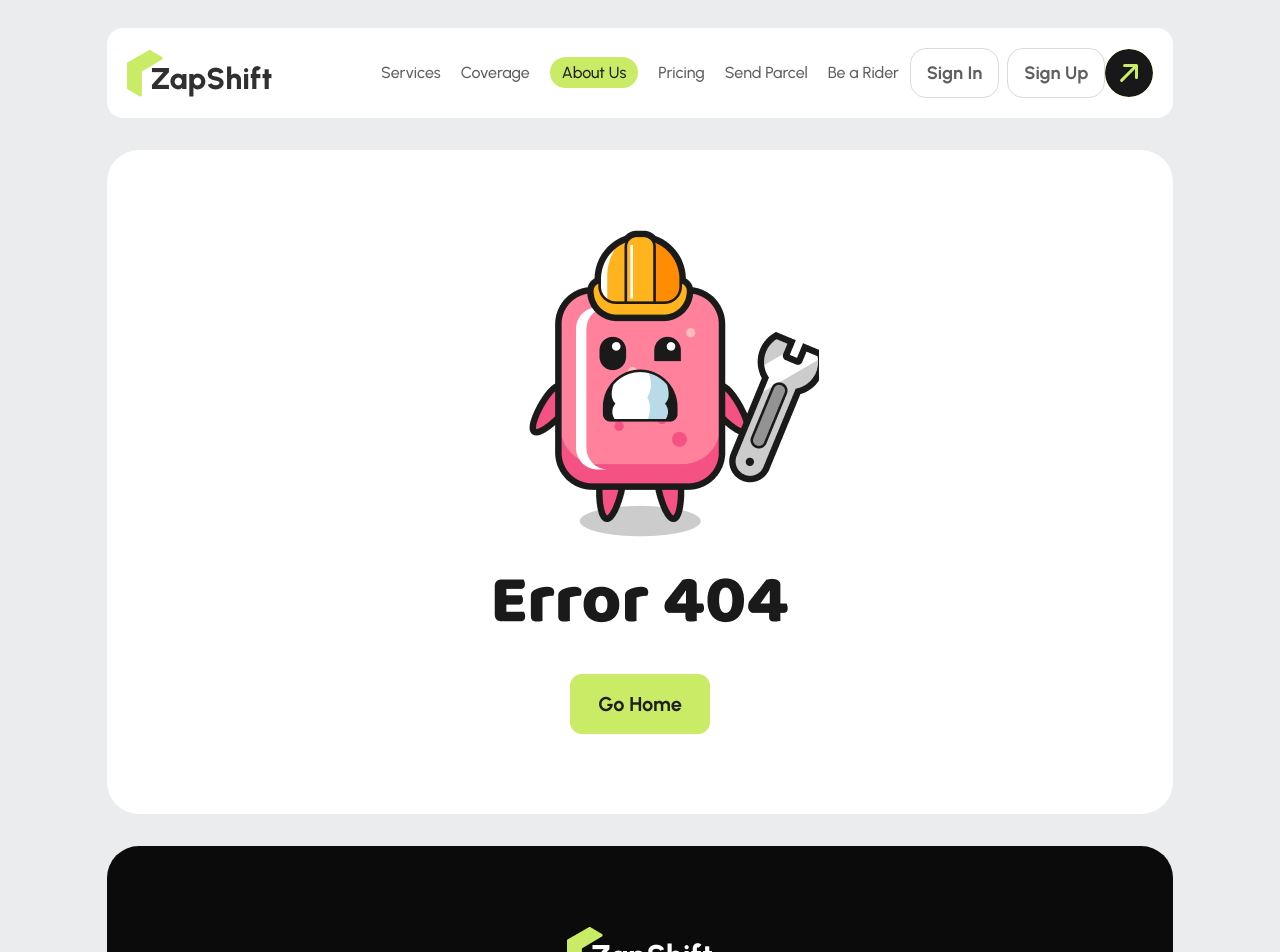
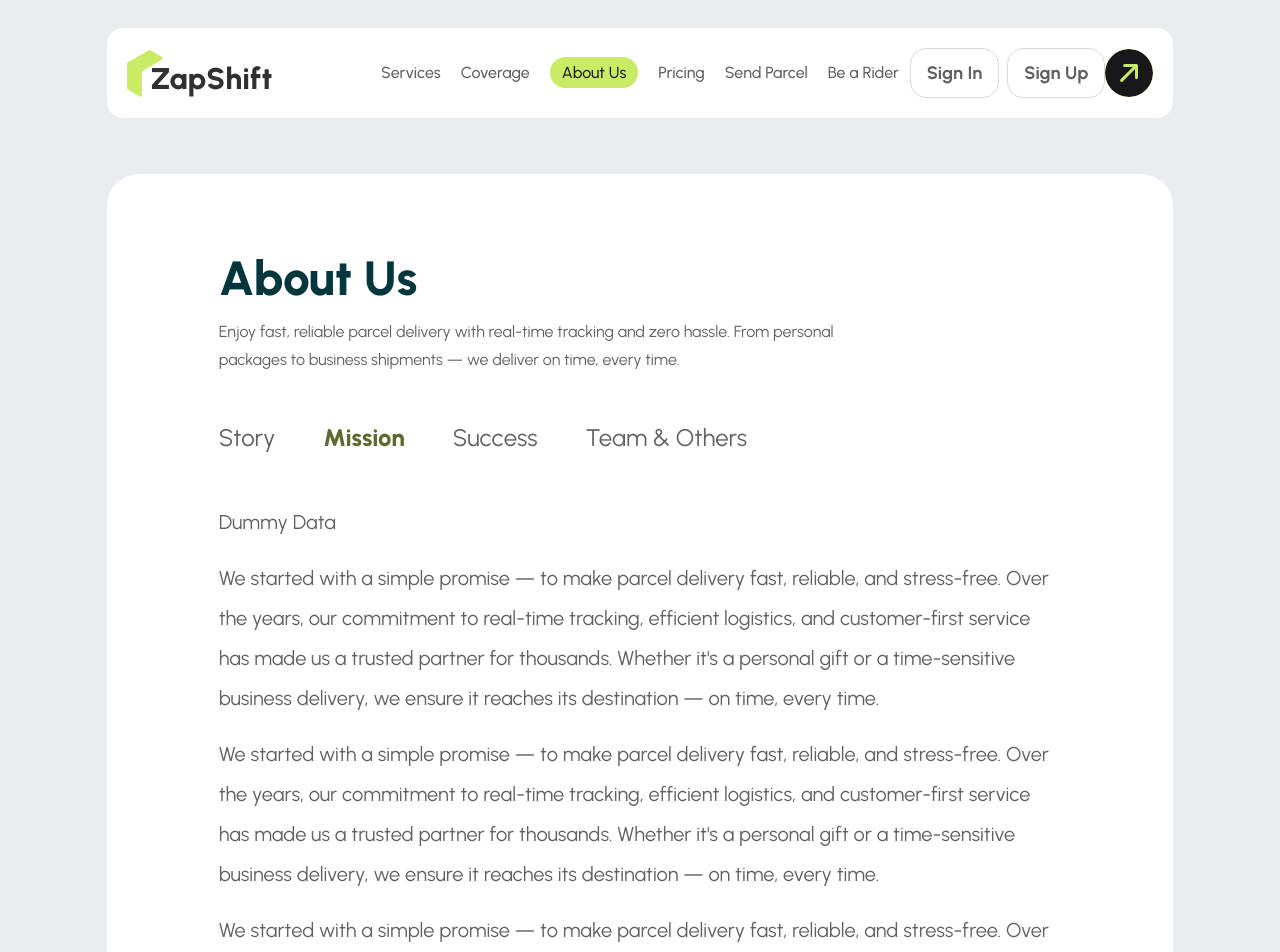
Before and after one commit to sh4aadman/Zap-Shift, a React (Vite) app in the folder Zap-Shift-Client/: page /about-us/mission in a window 1280 px wide. Shown: the top 952 px of the page. Built offline with nearby package versions, Linux system fonts and the light colour scheme; no server answers.

Commit message:
created about us

```diff
--- a/Zap-Shift-Client/src/pages/AboutUs/AboutUs.jsx
+++ b/Zap-Shift-Client/src/pages/AboutUs/AboutUs.jsx
@@ -1,5 +1,51 @@
+import { NavLink, Outlet } from "react-router";
+
 function AboutUs() {
-  return <div>About Us</div>;
+  return (
+    <div className="mt-14 mb-16 px-28 py-20 rounded-4xl bg-white">
+      <h2 className="font-extrabold text-5xl text-secondary">About Us</h2>
+      <p className="mt-4 mb-12 text-base text-accent leading-7">
+        Enjoy fast, reliable parcel delivery with real-time tracking and zero
+        hassle. From personal <br /> packages to business shipments — we deliver
+        on time, every time.
+      </p>
+      <div className="flex items-center gap-12">
+        <NavLink
+          to={"/about-us/story"}
+          className={({ isActive }) =>
+            `text-2xl ${isActive ? "font-extrabold text-[#5B6A2E]" : "text-accent"}`
+          }
+        >
+          Story
+        </NavLink>
+        <NavLink
+          to={"/about-us/mission"}
+          className={({ isActive }) =>
+            `text-2xl ${isActive ? "font-extrabold text-[#5B6A2E]" : "text-accent"}`
+          }
+        >
+          Mission
+        </NavLink>
+        <NavLink
+          to={"/about-us/success"}
+          className={({ isActive }) =>
+            `text-2xl ${isActive ? "font-extrabold text-[#5B6A2E]" : "text-accent"}`
+          }
+        >
+          Success
+        </NavLink>
+        <NavLink
+          to={"/about-us/team-and-others"}
+          className={({ isActive }) =>
+            `text-2xl ${isActive ? "font-extrabold text-[#5B6A2E]" : "text-accent"}`
+          }
+        >
+          Team & Others
+        </NavLink>
+      </div>
+      <Outlet />
+    </div>
+  );
 }
 
 export default AboutUs;
--- /dev/null
+++ b/Zap-Shift-Client/src/pages/AboutUs/components/Mission/Mission.jsx
@@ -0,0 +1,33 @@
+function Mission() {
+  return (
+    <div className="mt-12 text-xl text-accent leading-10">
+      <p>Dummy Data</p>
+      <p className="mt-4">
+        We started with a simple promise — to make parcel delivery fast,
+        reliable, and stress-free. Over the years, our commitment to real-time
+        tracking, efficient logistics, and customer-first service has made us a
+        trusted partner for thousands. Whether it's a personal gift or a
+        time-sensitive business delivery, we ensure it reaches its destination —
+        on time, every time.
+      </p>
+      <p className="mt-4">
+        We started with a simple promise — to make parcel delivery fast,
+        reliable, and stress-free. Over the years, our commitment to real-time
+        tracking, efficient logistics, and customer-first service has made us a
+        trusted partner for thousands. Whether it's a personal gift or a
+        time-sensitive business delivery, we ensure it reaches its destination —
+        on time, every time.
+      </p>
+      <p className="mt-4">
+        We started with a simple promise — to make parcel delivery fast,
+        reliable, and stress-free. Over the years, our commitment to real-time
+        tracking, efficient logistics, and customer-first service has made us a
+        trusted partner for thousands. Whether it's a personal gift or a
+        time-sensitive business delivery, we ensure it reaches its destination —
+        on time, every time.
+      </p>
+    </div>
+  );
+}
+
+export default Mission;
--- /dev/null
+++ b/Zap-Shift-Client/src/pages/AboutUs/components/Story/Story.jsx
@@ -0,0 +1,32 @@
+function Story() {
+  return (
+    <div className="mt-12 text-xl text-accent leading-10">
+      <p>
+        We started with a simple promise — to make parcel delivery fast,
+        reliable, and stress-free. Over the years, our commitment to real-time
+        tracking, efficient logistics, and customer-first service has made us a
+        trusted partner for thousands. Whether it's a personal gift or a
+        time-sensitive business delivery, we ensure it reaches its destination —
+        on time, every time.
+      </p>
+      <p className="mt-4">
+        We started with a simple promise — to make parcel delivery fast,
+        reliable, and stress-free. Over the years, our commitment to real-time
+        tracking, efficient logistics, and customer-first service has made us a
+        trusted partner for thousands. Whether it's a personal gift or a
+        time-sensitive business delivery, we ensure it reaches its destination —
+        on time, every time.
+      </p>
+      <p className="mt-4">
+        We started with a simple promise — to make parcel delivery fast,
+        reliable, and stress-free. Over the years, our commitment to real-time
+        tracking, efficient logistics, and customer-first service has made us a
+        trusted partner for thousands. Whether it's a personal gift or a
+        time-sensitive business delivery, we ensure it reaches its destination —
+        on time, every time.
+      </p>
+    </div>
+  );
+}
+
+export default Story;
--- /dev/null
+++ b/Zap-Shift-Client/src/pages/AboutUs/components/Success/Success.jsx
@@ -0,0 +1,33 @@
+function Success() {
+  return (
+    <div className="mt-12 text-xl text-accent leading-10">
+      <p>Dummy Data</p>
+      <p className="mt-4">
+        We started with a simple promise — to make parcel delivery fast,
+        reliable, and stress-free. Over the years, our commitment to real-time
+        tracking, efficient logistics, and customer-first service has made us a
+        trusted partner for thousands. Whether it's a personal gift or a
+        time-sensitive business delivery, we ensure it reaches its destination —
+        on time, every time.
+      </p>
+      <p className="mt-4">
+        We started with a simple promise — to make parcel delivery fast,
+        reliable, and stress-free. Over the years, our commitment to real-time
+        tracking, efficient logistics, and customer-first service has made us a
+        trusted partner for thousands. Whether it's a personal gift or a
+        time-sensitive business delivery, we ensure it reaches its destination —
+        on time, every time.
+      </p>
+      <p className="mt-4">
+        We started with a simple promise — to make parcel delivery fast,
+        reliable, and stress-free. Over the years, our commitment to real-time
+        tracking, efficient logistics, and customer-first service has made us a
+        trusted partner for thousands. Whether it's a personal gift or a
+        time-sensitive business delivery, we ensure it reaches its destination —
+        on time, every time.
+      </p>
+    </div>
+  );
+}
+
+export default Success;
--- /dev/null
+++ b/Zap-Shift-Client/src/pages/AboutUs/components/TeamAndOthers/TeamAndOthers.jsx
@@ -0,0 +1,33 @@
+function TeamAndOthers() {
+  return (
+    <div className="mt-12 text-xl text-accent leading-10">
+      <p>Dummy Data</p>
+      <p className="mt-4">
+        We started with a simple promise — to make parcel delivery fast,
+        reliable, and stress-free. Over the years, our commitment to real-time
+        tracking, efficient logistics, and customer-first service has made us a
+        trusted partner for thousands. Whether it's a personal gift or a
+        time-sensitive business delivery, we ensure it reaches its destination —
+        on time, every time.
+      </p>
+      <p className="mt-4">
+        We started with a simple promise — to make parcel delivery fast,
+        reliable, and stress-free. Over the years, our commitment to real-time
+        tracking, efficient logistics, and customer-first service has made us a
+        trusted partner for thousands. Whether it's a personal gift or a
+        time-sensitive business delivery, we ensure it reaches its destination —
+        on time, every time.
+      </p>
+      <p className="mt-4">
+        We started with a simple promise — to make parcel delivery fast,
+        reliable, and stress-free. Over the years, our commitment to real-time
+        tracking, efficient logistics, and customer-first service has made us a
+        trusted partner for thousands. Whether it's a personal gift or a
+        time-sensitive business delivery, we ensure it reaches its destination —
+        on time, every time.
+      </p>
+    </div>
+  );
+}
+
+export default TeamAndOthers;
--- a/Zap-Shift-Client/src/pages/BeRider/BeRider.jsx
+++ b/Zap-Shift-Client/src/pages/BeRider/BeRider.jsx
@@ -3,7 +3,7 @@ import riderAgent from "../../assets/agent-pending.png";
 function BeRider() {
   return (
     <div className="mt-14 mb-16 px-28 py-20 rounded-4xl bg-white">
-      <h2 className="mb-4 font-extrabold text-6xl text-secondary">
+      <h2 className="mb-4 font-extrabold text-5xl text-secondary">
         Be a Rider
       </h2>
       <p className="mb-12 text-base text-accent leading-7">
--- a/Zap-Shift-Client/src/routes/router.jsx
+++ b/Zap-Shift-Client/src/routes/router.jsx
@@ -15,6 +15,10 @@ import ErrorPage from "../pages/Error/ErrorPage";
 import BeRider from "../pages/BeRider/BeRider";
 import PrivateRoutes from "./PrivateRoutes/PrivateRoutes";
 import SendParcel from "../pages/SendParcel/SendParcel";
+import Story from "../pages/AboutUs/components/Story/Story";
+import Mission from "../pages/AboutUs/components/Mission/Mission";
+import Success from "../pages/AboutUs/components/Success/Success";
+import TeamAndOthers from "../pages/AboutUs/components/TeamAndOthers/TeamAndOthers";
 
 const router = createBrowserRouter([
   {
@@ -36,6 +40,28 @@ const router = createBrowserRouter([
       {
         path: "about-us",
         Component: AboutUs,
+        children: [
+          {
+            index: true,
+            element: <Navigate to={"story"} replace />,
+          },
+          {
+            path: "story",
+            Component: Story,
+          },
+          {
+            path: "mission",
+            Component: Mission,
+          },
+          {
+            path: "success",
+            Component: Success,
+          },
+          {
+            path: "team-and-others",
+            Component: TeamAndOthers,
+          },
+        ],
       },
       {
         path: "pricing",
```
